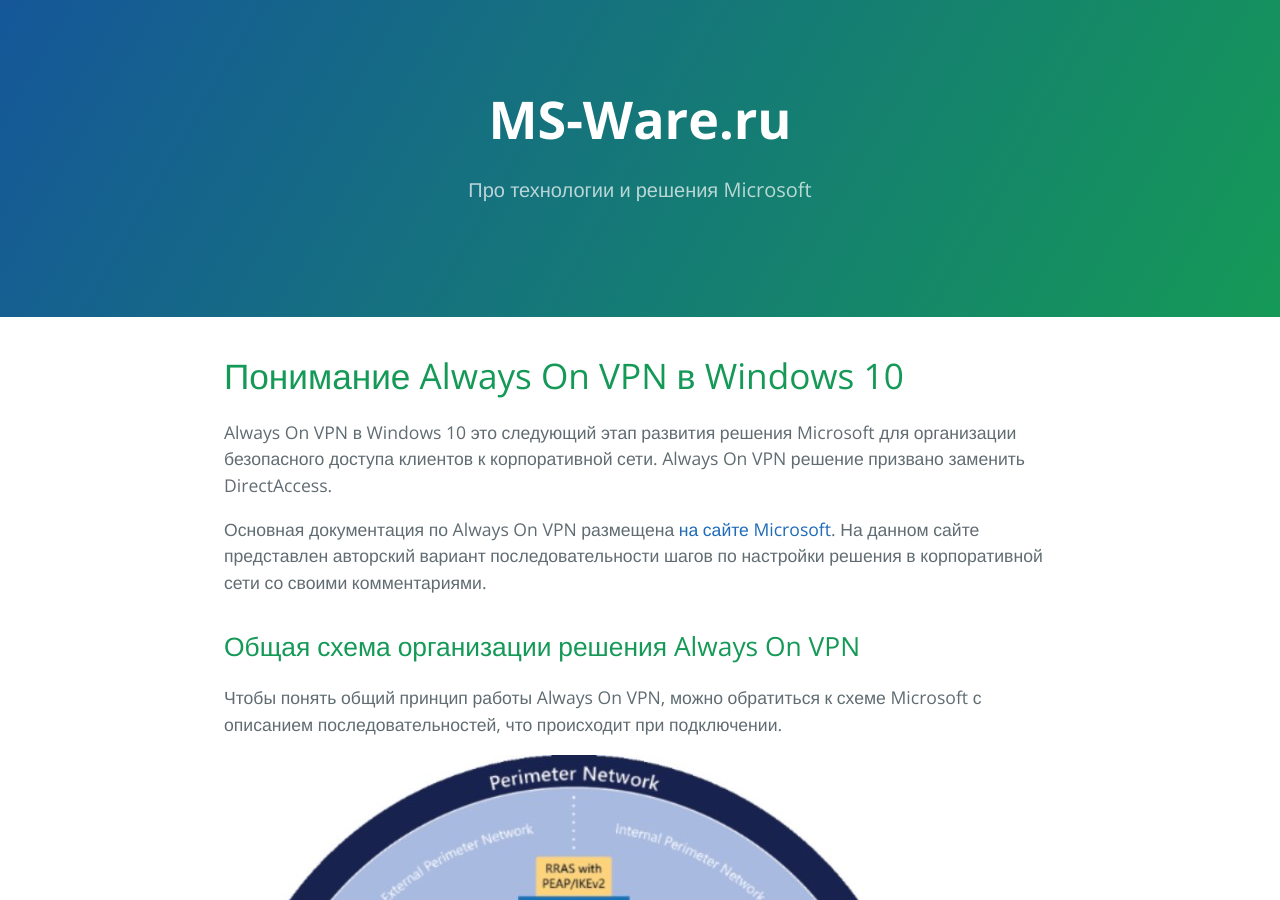
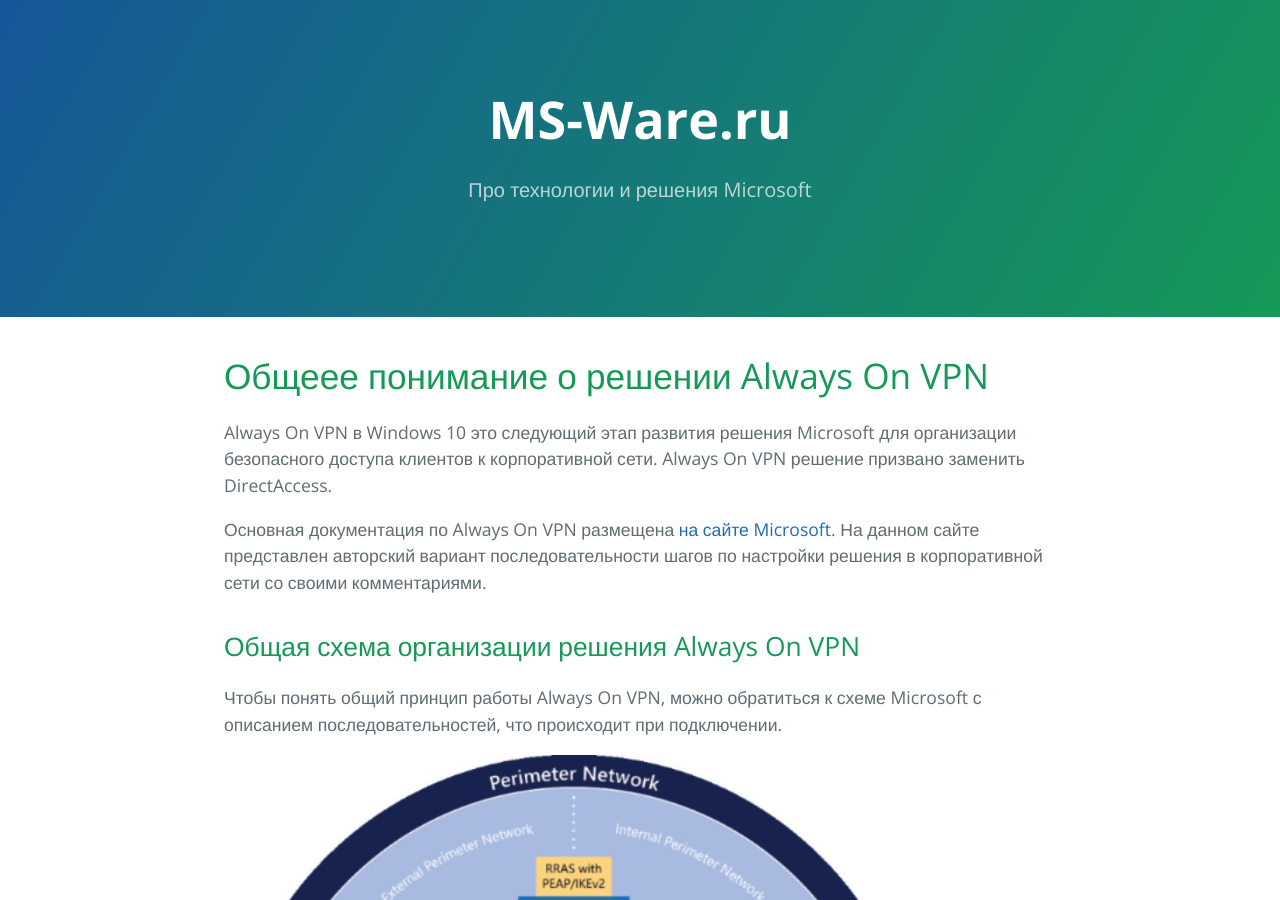
Before and after one commit to dasternd/ms-ware.github.io, a Jekyll site: the page built from windows/server/alwaysonvpn/about.md, in a window 1280 px wide and 900 px high. Built offline with Jekyll 4.4.1, drawn with Linux system fonts in a browser that asks for light colours; our own code applies the rules of GitHub Pages for plain Markdown files.

Commit message:
EDIT. Always On VPN

```diff
--- a/windows/server/alwaysonvpn/about.md
+++ b/windows/server/alwaysonvpn/about.md
@@ -1,4 +1,4 @@
-# Понимание Always On VPN в Windows 10
+# Общеее понимание о решении Always On VPN
 
 Always On VPN в Windows 10 это следующий этап развития решения Microsoft для организации безопасного доступа клиентов к корпоративной сети. Always On VPN решение призвано заменить DirectAccess.
 
```
Also changed, not shown: windows/server/alwaysonvpn/index.md (+2 -0 lines).
